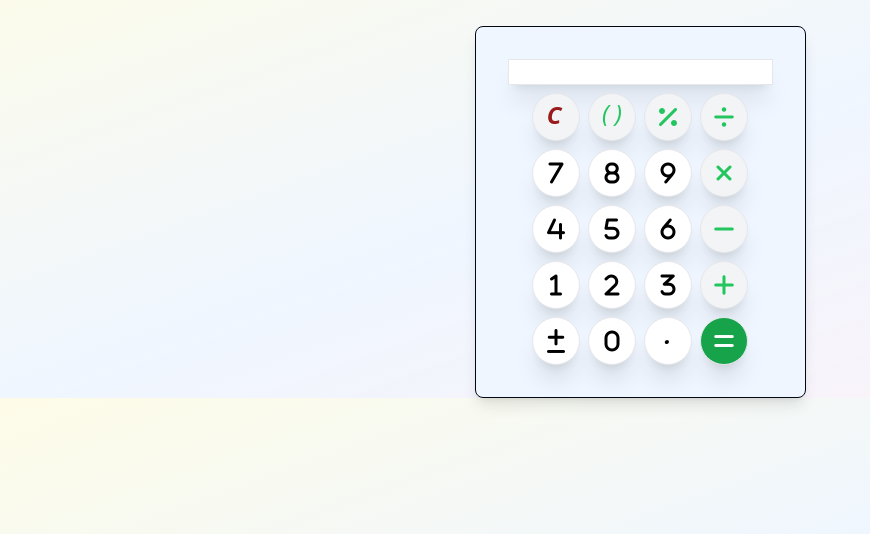
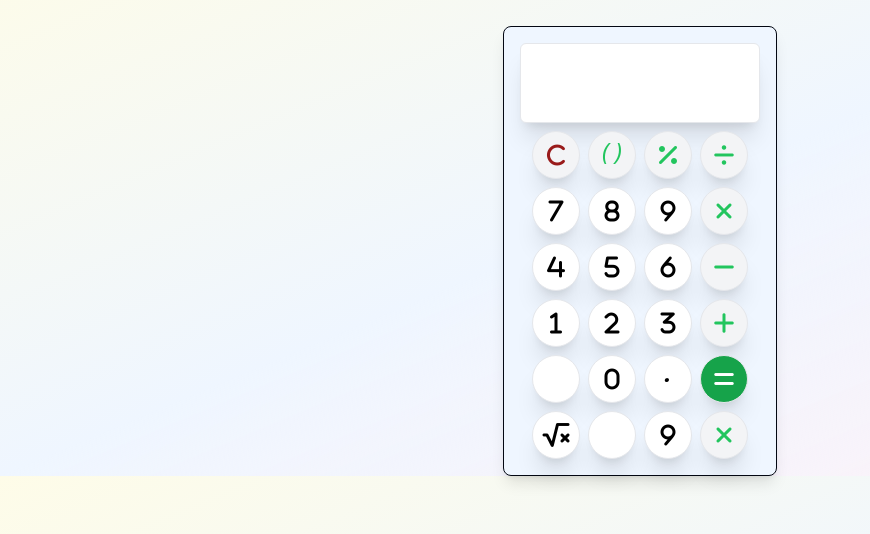
Before and after one commit to amancodes8/Calculator, a website: page index.html in a window 1280 px wide. Shown: the part 62-596 px from the top of the page, without its empty margins (0-870 px from the left). Drawn offline with Linux system fonts and the light colour scheme.

Commit message:
bootstrap

```diff
--- a/index.html
+++ b/index.html
@@ -14,10 +14,10 @@
     <h1 class="text-center text-4xl mt-4">Calculator</h1>
 
     <div class="flex justify-center mt-8 items-center ">
-        <div id="input" class="flex flex-col gap-2 bg-blue-50 h-90 p-8 border border-gray-950 shadow-lg rounded-lg justify-center items-center">
-            <input class="border -inset-0 shadow-xl px-4" type="text">
+        <div id="input" class="flex flex-col gap-2 bg-blue-50 w-fit h-90 p-4 border border-gray-950 shadow-lg rounded-lg justify-center items-center">
+            <input class="border w-60 rounded-md h-20 shadow-xl px-4" type="text">
             <div class="flex gap-2">
-                <i class="flex justify-center items-center font-semibold text-red-800 bg-gray-100 text-2xl border h-12 pb-1 pr-1 w-12 rounded-full shadow-xl active:shadow-sm  active:translate-y-0.5 transition-transform ease-in-out">C</i>
+                <i class="flex justify-center items-center font-semibold text-red-800 bg-gray-100 text-2xl border h-12 w-12 rounded-full shadow-xl active:shadow-sm  active:translate-y-0.5 transition-transform ease-in-out fa-solid fa-c"></i>
                 <i class="flex justify-center items-center text-green-500 bg-gray-100 text-2xl border h-12 pb-2 w-12 rounded-full shadow-xl active:shadow-sm  active:translate-y-0.5 transition-transform ease-in-out">( )</i>
                 <i class="flex justify-center items-center text-green-500 bg-gray-100 text-2xl border h-12 w-12 rounded-full shadow-xl active:shadow-sm  active:translate-y-0.5 transition-transform ease-in-out fa-solid fa-percentage"></i>
                 <i class="flex justify-center items-center text-green-500 bg-gray-100 text-2xl border h-12 w-12 rounded-full shadow-xl active:shadow-sm  active:translate-y-0.5 transition-transform ease-in-out font-bold fa-solid fa-divide"></i>
@@ -41,11 +41,20 @@
                 <i class="flex justify-center items-center text-green-500 bg-gray-100 text-2xl border h-12 w-12 rounded-full shadow-xl active:shadow-sm  active:translate-y-0.5 transition-transform ease-in-out font-bold fa-solid fa-add"></i>
             </div>
             <div class="flex gap-2">
-                <i class="flex justify-center items-center bg-white text-2xl border h-12 w-12 rounded-full shadow-xl active:shadow-sm  active:translate-y-0.5 transition-transform ease-in-out font-bold fa-solid fa-plus-minus"></i>
+                <i class="flex justify-center items-center bg-white text-2xl border h-12 w-12 rounded-full shadow-xl active:shadow-sm  active:translate-y-0.5 transition-transform ease-in-out font-bold bi bi-plus-slash-minus></i>"></i>
                 <i class="flex justify-center items-center bg-white text-2xl border h-12 w-12 rounded-full shadow-xl active:shadow-sm  active:translate-y-0.5 transition-transform ease-in-out font-bold fa-solid fa-0"></i>
                 <i class="flex justify-center items-center bg-white pb-3 text-2xl border h-12 w-12 rounded-full shadow-xl active:shadow-sm  active:translate-y-0.5 transition-transform ease-in-out font-bold">.</i>
                 <i class="flex justify-center items-center bg-green-600 text-white text-2xl border h-12 w-12 rounded-full shadow-xl active:shadow-sm  active:translate-y-0.5 transition-transform ease-in-out font-bold fa-solid fa-equals"></i>
             </div>
+            <div class="flex gap-2">
+
+                <i class="flex justify-center items-center bg-white text-2xl border h-12 w-12 rounded-full shadow-xl active:shadow-sm  active:translate-y-0.5 transition-transform ease-in-out fa-solid fa-square-root-variable"></i>
+                <i class="flex justify-center items-center bg-white text-2xl border h-12 w-12 rounded-full shadow-xl active:shadow-sm  active:translate-y-0.5 transition-transform ease-in-out fa-solid fa-pi"></i>
+                <i class="flex justify-center items-center bg-white text-2xl border h-12 w-12 rounded-full shadow-xl active:shadow-sm  active:translate-y-0.5 transition-transform ease-in-out fa-solid fa-9"></i>
+                <i class="flex justify-center items-center text-green-500 bg-gray-100 text-2xl border h-12 w-12 rounded-full shadow-xl active:shadow-sm  active:translate-y-0.5 transition-transform ease-in-out font-bold fa-solid fa-multiply"></i>
+
+            </div>
+
         </div>
     </div>
 </body>
--- /dev/null
+++ b/package.json
@@ -0,0 +1,5 @@
+{
+  "dependencies": {
+    "bootstrap-icons": "^1.11.3"
+  }
+}
```
Also changed, not shown: out.css, 1 other file.
